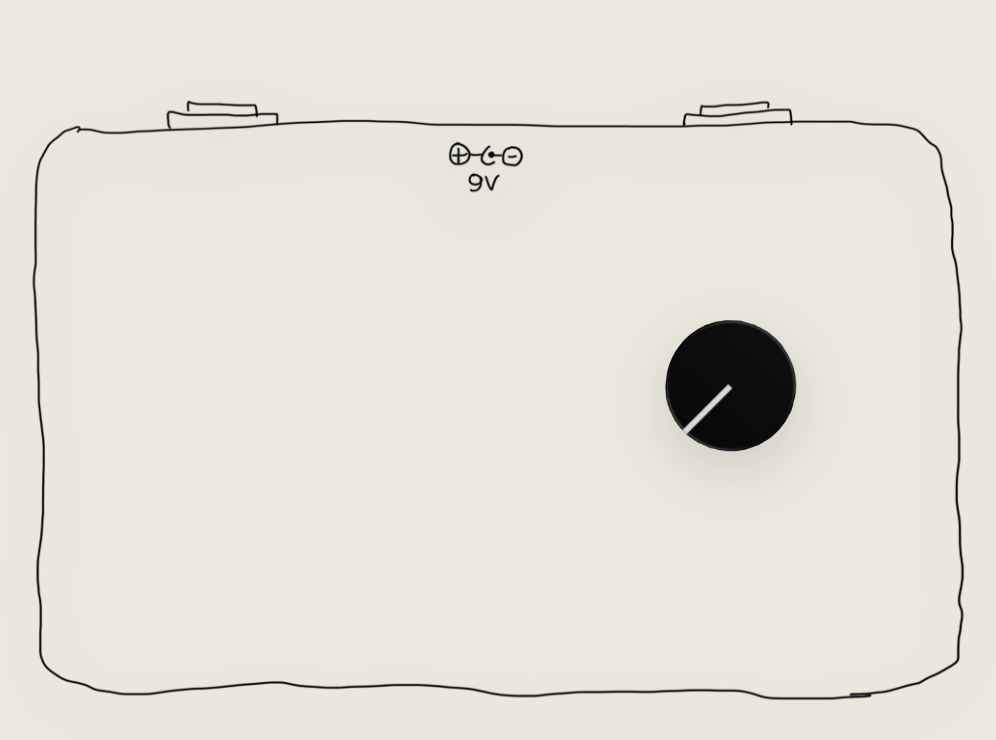
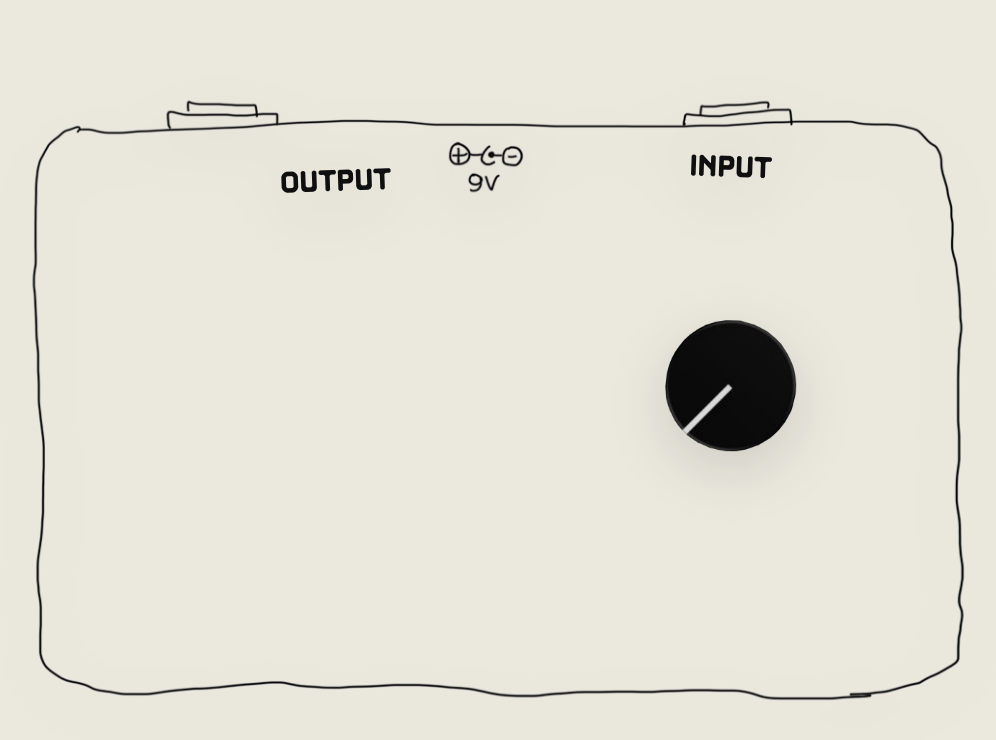
Before and after one commit to eastmountaincode/sharkbite-next, a Next.js app: page / in a window 1280 px wide. Shown: the top 740 px of the page, without its empty margins (142-1138 px from the left). Built offline with nearby package versions, Linux system fonts and the light colour scheme.

Commit message:
Add HF Lorflo jack labels

```diff
--- a/src/app/layout.tsx
+++ b/src/app/layout.tsx
@@ -1,5 +1,12 @@
 import type { Metadata } from "next";
+import localFont from "next/font/local";
 import "./globals.css";
+
+const hfLorflo = localFont({
+  display: "swap",
+  src: "./fonts/HF_Lorflo_Regular.otf",
+  variable: "--font-hf-lorflo",
+});
 
 export const metadata: Metadata = {
   title: "Sharkbite",
@@ -12,7 +19,7 @@ export default function RootLayout({
   children: React.ReactNode;
 }>) {
   return (
-    <html lang="en" className="h-full antialiased">
+    <html lang="en" className={`h-full antialiased ${hfLorflo.variable}`}>
       <body className="min-h-full flex flex-col">{children}</body>
     </html>
   );
--- a/src/components/sharkbite/sharkbite-app.tsx
+++ b/src/components/sharkbite/sharkbite-app.tsx
@@ -8,6 +8,8 @@ export function SharkbiteApp() {
       <section aria-label="Sharkbite pedal work surface" className={styles.pedalStage}>
         <div className={styles.pedalCanvas}>
           <div className={styles.pedalOverlay}>
+            <span className={`${styles.jackLabel} ${styles.outputJackLabel}`}>OUTPUT</span>
+            <span className={`${styles.jackLabel} ${styles.inputJackLabel}`}>INPUT</span>
             <div aria-label="Input level knob" className={`${styles.knob} ${styles.inputLevelKnob}`} role="img" />
           </div>
         </div>
--- a/src/components/sharkbite/sharkbite.module.css
+++ b/src/components/sharkbite/sharkbite.module.css
@@ -33,6 +33,30 @@
   position: absolute;
 }
 
+.jackLabel {
+  color: #0f0f0f;
+  font-family: var(--font-hf-lorflo), Helvetica, Arial, sans-serif;
+  font-size: clamp(18px, 2.35vw, 34px);
+  font-weight: 400;
+  letter-spacing: 0.02em;
+  line-height: 1;
+  position: absolute;
+  text-transform: uppercase;
+  transform: translate(-50%, -50%) rotate(-2deg);
+  white-space: nowrap;
+}
+
+.outputJackLabel {
+  left: 34%;
+  top: 20%;
+}
+
+.inputJackLabel {
+  left: 73%;
+  top: 18%;
+  transform: translate(-50%, -50%) rotate(2deg);
+}
+
 .knob {
   aspect-ratio: 1;
   background-image: url("/assets/sharkbite/knob.png");
```
Also changed, not shown: src/app/fonts/HF_Lorflo_Regular.otf (added).
